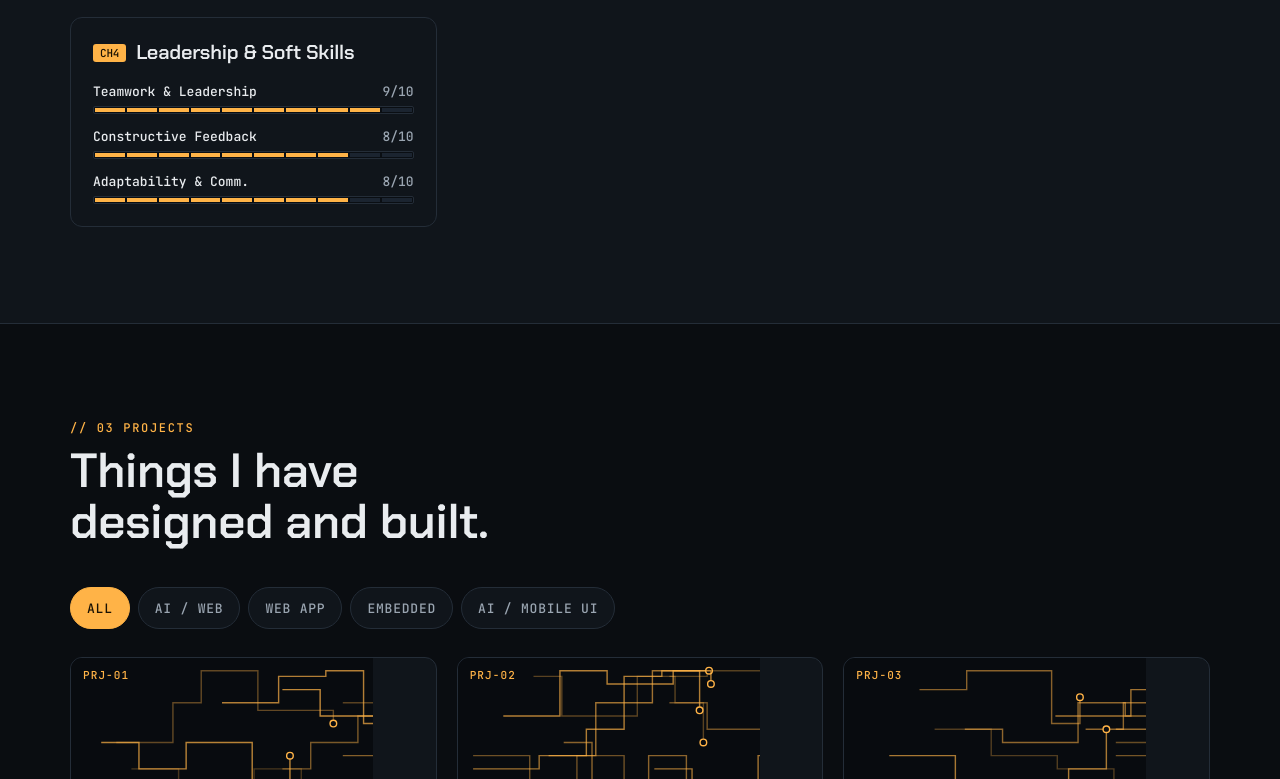
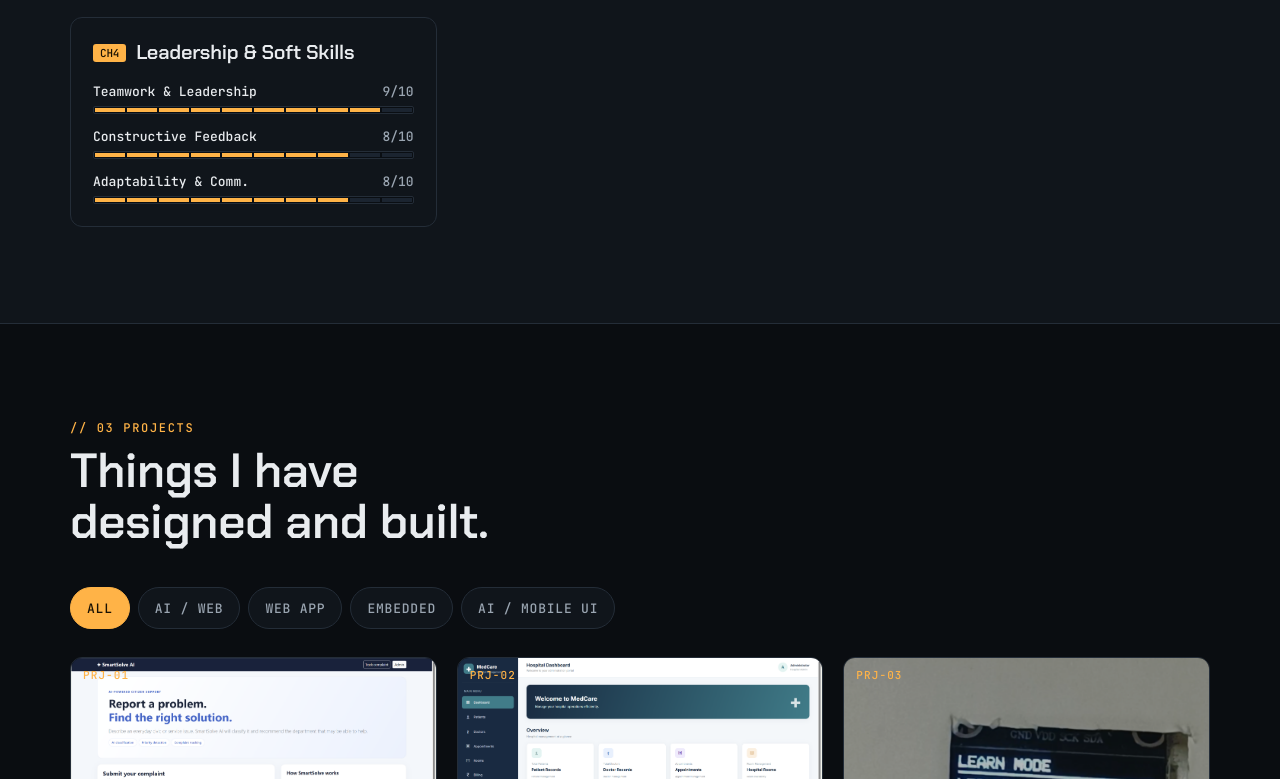
Before and after one commit to jaymeet2122-ux/my-portfolio, a plain HTML site: page index.html in a window 1280 px wide. Shown: the part 2021-2800 px from the top of the page. Drawn offline with Linux system fonts and the light colour scheme; files whose address does not match are found by name.

Commit message:
Update index.html

```diff
--- a/index.html
+++ b/index.html
@@ -103,8 +103,8 @@ section{padding:96px 0}
 .card{background:var(--panel);border:1px solid var(--line);border-radius:12px;overflow:hidden;display:flex;flex-direction:column;text-align:left;color:inherit;font:inherit;padding:0;cursor:pointer;transition:transform .25s,border-color .25s}
 .card:hover{transform:translateY(-4px);border-color:var(--amber)}
 .card[hidden]{display:none}
-.art{aspect-ratio:2/1;background:#080B0F;border-bottom:1px solid var(--line);position:relative}
-.art svg{width:100%;height:100%;display:block}
+.art{aspect-ratio:2/1;background:#080B0F;border-bottom:1px solid var(--line);position:relative;overflow:hidden}
+.art img{width:100%;height:100%;object-fit:cover;object-position:top center;display:block}
 .pid{position:absolute;left:12px;top:10px;font:500 11px var(--mono);color:var(--amber);letter-spacing:.1em}
 .cbody{padding:20px;display:flex;flex-direction:column;gap:10px;flex-grow:1}
 .cbody p{margin:0;color:var(--mut);font-size:15px}
@@ -295,7 +295,7 @@ footer .wrap{display:flex;justify-content:space-between;gap:12px;flex-wrap:wrap}
 /* ============ JAYMEET'S PORTFOLIO CONTENT ============ */
 const STATS = [
   {n:4,  s:'',  l:'Projects built'},
-  {n:6,  s:'',  l:'Certificates & honors'},
+  {n:4,  s:'',  l:'Certificates & honors'},
   {n:88, s:'%', l:'Class XII (GSEB)'},
   {n:94, s:'%', l:'Class X (GSEB)'}
 ];
@@ -471,9 +471,12 @@ function art(seed) {
 const dlg = $('#dlg');
 PROJECTS.forEach((p, i) => {
   const c = mk('button','card rv'); c.type = 'button'; c.dataset.cat = p.cat;
-  c.innerHTML = `<div class="art">${art(i + 3)}<span class="pid">${p.id}</span></div><div class="cbody"><span class="issuer" style="color:var(--amber)">${p.cat}</span><h3>${p.title}</h3><p>${p.desc}</p><div class="chips">${p.stack.map(s=>`<span class="chip">${s}</span>`).join('')}</div><span class="more">Open details +</span></div>`;
+  const thumb = p.img
+    ? `<img src="${p.img}" alt="${p.title}" loading="lazy" onerror="this.outerHTML=decodeURIComponent('${encodeURIComponent(art(i + 3))}')">`
+    : art(i + 3);
+  c.innerHTML = `<div class="art">${thumb}<span class="pid">${p.id}</span></div><div class="cbody"><span class="issuer" style="color:var(--amber)">${p.cat}</span><h3>${p.title}</h3><p>${p.desc}</p><div class="chips">${p.stack.map(s=>`<span class="chip">${s}</span>`).join('')}</div><span class="more">Open details +</span></div>`;
   c.onclick = () => {
-    const shot = p.img ? `<img class="dlg-img" src="${p.img}" alt="${p.title} screenshot" onerror="this.remove()">` : '';
+    const shot = p.img ? `<img class="dlg-img" src="${p.img}" alt="${p.title} screenshot" onerror="this.outerHTML='<div class=dlg-note>Image not found at <b>${p.img}</b> — check exact filename &amp; extension on GitHub.</div>'">` : '';
     const links = p.links.length ? `<div style="display:flex;gap:18px;flex-wrap:wrap">${p.links.map(l=>`<a href="${l[1]}"${ext(l[1])} style="font:500 13px var(--mono)">${l[0]} &rarr;</a>`).join('')}</div>` : '';
     $('#dbody').innerHTML = `<span class="tag">${p.id} / ${p.cat}</span><h3 id="dt" style="font-size:28px">${p.title}</h3>${shot}<p>${p.desc}</p><div class="mono" style="font-size:13px;color:var(--cool)">${p.role}</div><ul>${p.points.map(x=>`<li>${x}</li>`).join('')}</ul><div class="chips">${p.stack.map(s=>`<span class="chip">${s}</span>`).join('')}</div>${links}<button class="btn close" type="button" id="cls">Close</button>`;
     dlg.showModal(); $('#cls').onclick = () => dlg.close();
@@ -482,7 +485,6 @@ PROJECTS.forEach((p, i) => {
 });
 dlg.addEventListener('click', e => { if (e.target === dlg) dlg.close(); });
 filters('#pf', PROJECTS, p => p.cat, '#pg');
-
 /* Certificates */
 CERTS.forEach(x => {
   const c = mk('article','cert'); c.dataset.cat = x.type;
```
